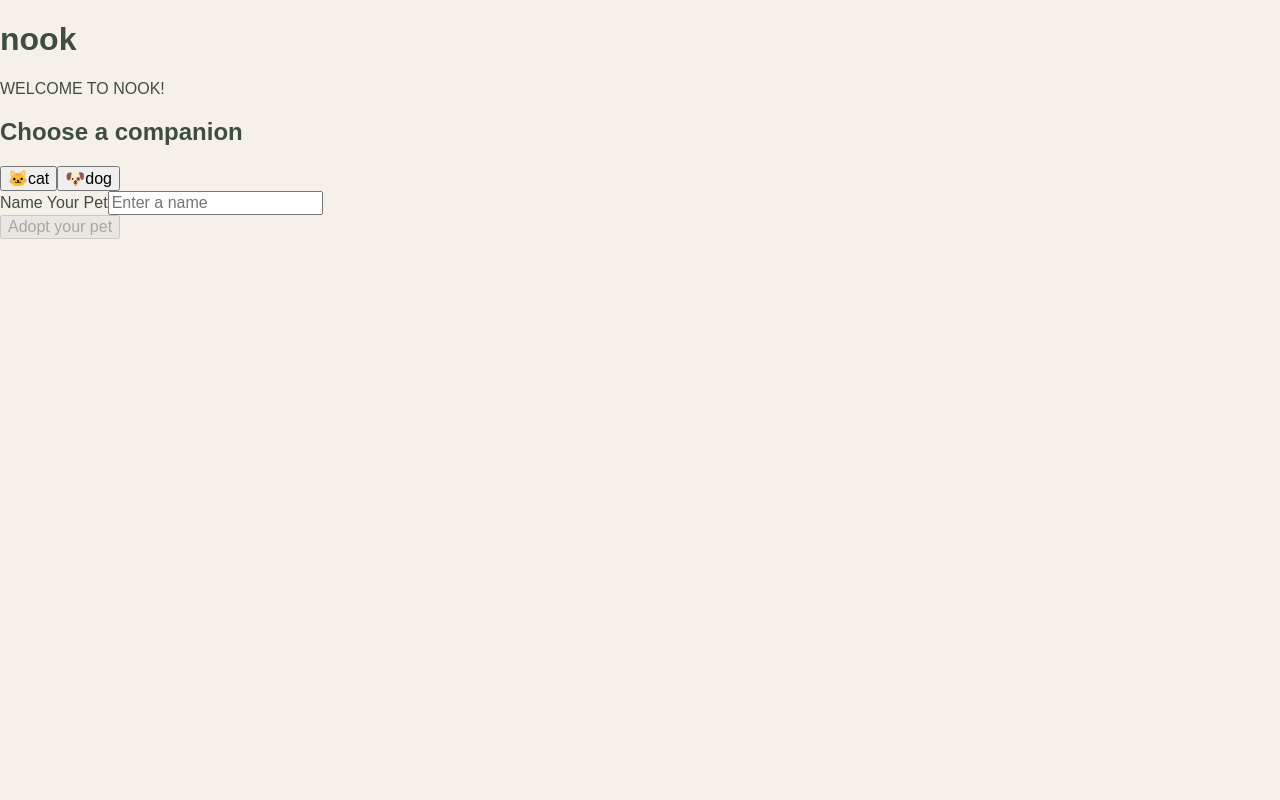
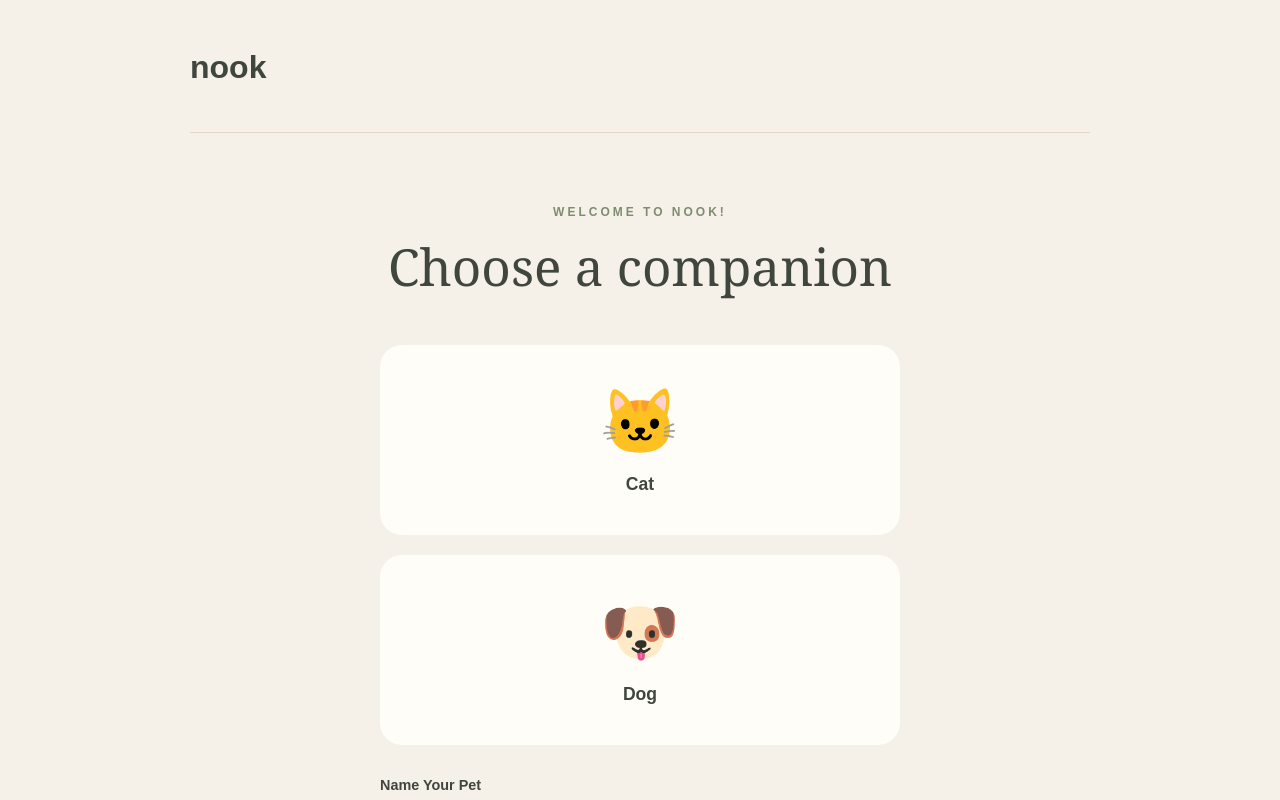
Before and after one commit to JenniferGuinanzaca/Pet-Sim, a React (Vite) app: page / in a window 1280 px wide. Shown: the top 800 px of the page. Built offline with nearby package versions, Linux system fonts and the light colour scheme.

Commit message:
style adoption screen

```diff
--- a/src/App.css
+++ b/src/App.css
@@ -1 +1,161 @@
 /* Nook app styles will go here */
+
+:root{
+    --cream:#f6f1e8;
+    --cream-dark:#eee6d8;
+    --sage:#a8b49a;
+    --sage-dark:#7d8d70;
+    --olive:#3f463d;
+    --brown:#786653;
+    --beige:#e3d8c7;
+    --white:#fffdf8;
+}
+
+#root{
+    min-height:100vh;
+    background:var(--cream);
+    color:var(--olive);
+}
+
+button{
+    border:none;
+    transition:0.2s ease;
+}
+
+button:not(:disabled):hover{
+    transform: translateY(-2px);
+}
+
+button:focus-visible,
+input:focus-visible{
+    outline: 3px solid var(--sage);
+    outline-offset:3px;
+}
+
+
+/* ADOPTION SCREEN!! */
+
+.adoption-screen{
+    width:min(100% - 40px,900px);
+    min-height:100vh;
+    margin:0 auto;
+    padding:28px 0 60px;
+    display:flex;
+    flex-direction:column;
+    align-items:center;
+}
+
+.site-header{
+    width:100%;
+    padding-bottom:24px;
+    border-bottom: 1px solid var(--beige);
+}
+
+.site-header h1
+.sim-header h1{
+    margin:0;
+    color:var(--olive);
+    font-family:georgia,"Times New Roman",serif;
+    font-size:2.5 rem;
+    letter-spacing: -2px;
+}
+
+.welcome{
+    margin: 60px 0 32px;
+    text-align:center;
+}
+
+.eyebrow{
+    color:var(--sage-dark);
+    font-size:0.75rem;
+    font-weight:700;
+    letter-spacing:3px;
+}
+
+.welcome h2{
+    margin:12px 0;
+    font-family:georgia,"Times New Roman",serif;
+    font-size: clamp(2rem, 5vw,3.2rem);
+    font-weight:400;
+}
+
+.pet-choices{
+    display:grid;
+    grid-template-columns: repeat(2,minmax(0,fr));
+    gap:20px;
+    width:min(100%,520px);
+}
+
+.pet-card{
+    min-height:190px;
+    padding:24px;
+    display:flex;
+    flex-direction:column;
+    align-items:center;
+    justify-content:center;
+    gap:14px;
+    background:var(--white);
+    border:2px solid transparent;
+    border-radius:22px;
+    color:var(--olive);
+}
+
+.pet-card:hover,
+.pet-card.selected{
+    border-color:var(--sage-dark);
+    background: #edf0e7;
+}
+
+.pet-card,pet-icon{
+    font-size:4rem;
+}
+
+.pet-type{
+    font-size:1.1rem;
+    font-weight:700;
+    text-transform:capitalize;
+}
+
+.pet-name{
+    width:min(100%,520px);
+    margin-top:32px;
+    display:flex;
+    flex-direction:column;
+    gap:10px;
+}
+
+.pet-name label{
+    font-size:0.9rem;
+    font-weight:700;
+}
+
+.pet-name input{
+    width:100%;
+    padding: 15px 16px;
+    background: var(--white);
+    border: 1px solid var(--beige);
+    border-radius:12px;
+}
+
+.pet-name input:focus{
+    border-color:var(--sage-dark);
+    outline:none;
+}
+
+.adopt-button{
+    width:min(100%,520px);
+    margin-top:22px;
+    padding:16px 24px;
+    border-radius:14px;
+    background:var(--sage-dark);
+    color:white;
+    font-weight:700;
+}
+
+.adopt-button:not(:disabled):hover{
+    background:var(--olive);
+}
+
+.adopt-button:disabled{
+    opacity:0.45;
+}
```
